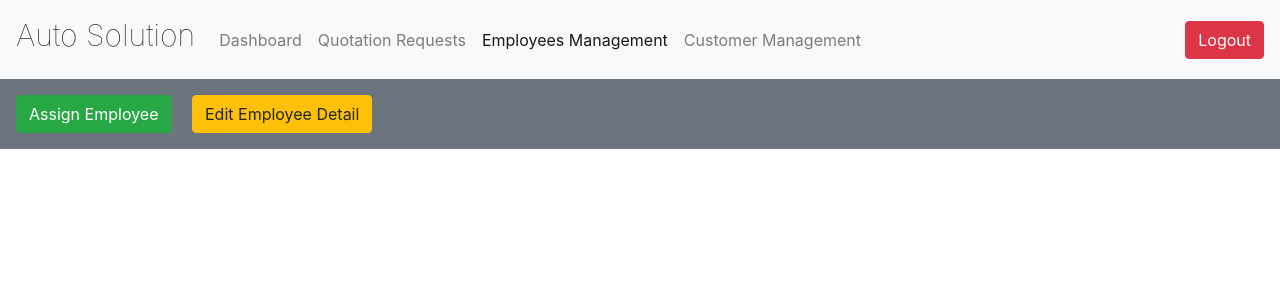
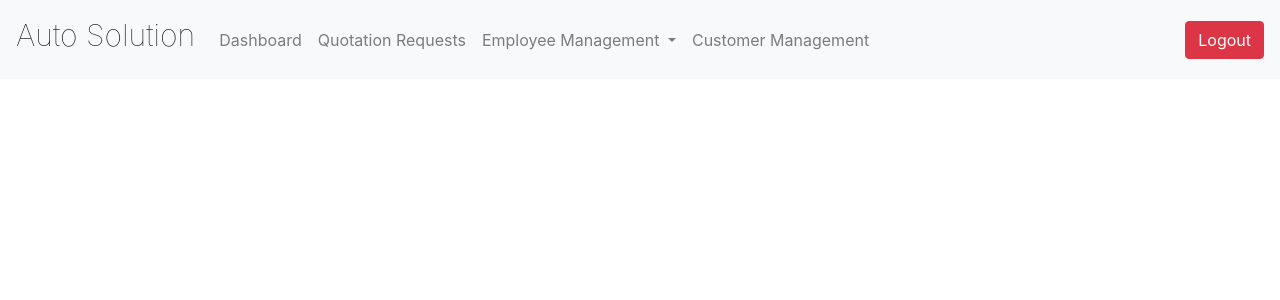
Before and after one commit to imtiazalirb/Auto-Solution, a PHP site: page /views/admin_employee_management.php in a window 1280 px wide. Shown: the top 300 px of the page. Run offline with PHP 8.4, Linux system fonts and the light colour scheme.

Commit message:
Admin's Employee Management navbar style changed

```diff
--- a/views/admin_employee_management.php
+++ b/views/admin_employee_management.php
@@ -25,8 +25,15 @@
           <li class="nav-item">
             <a class="nav-link" href="admin_quotation_management.php">Quotation Requests</a>
           </li>
-          <li class="nav-item active">
-            <a class="nav-link" href="admin_employee_management.php">Employees Management</a>
+          <li class="nav-item dropdown">
+            <a class="nav-link dropdown-toggle" href="#" id="navbarDropdown" role="button" data-toggle="dropdown" aria-haspopup="true" aria-expanded="false">
+              Employee Management
+            </a>
+            <div class="dropdown-menu" aria-labelledby="navbarDropdown">
+              <a class="dropdown-item" href="#">All Employee</a>
+              <a class="dropdown-item" href="employee_signup.php">Assign Employee</a>
+              <a class="dropdown-item" href="#">Edit Employee Detail</a>
+            </div>
           </li>
           <li class="nav-item">
             <a class="nav-link" href="admin_customer_management.php">Customer Management</a>
@@ -42,11 +49,6 @@
 </header>
 
 <!--BUTTONS-->
-<div class="bg-secondary">
-  <a class="btn btn-success float-middle my-3 ml-3" href="employee_signup.php" role="button">Assign Employee</a>
-  <a class="btn btn-warning float-middle my-3 ml-3" href="" role="button">Edit Employee Detail</a>
-
-</div>
 
 
 <div style="margin-top:50px"></div>
```
Also changed, not shown: views/admin_customer_management.php (+9 -2 lines), views/admin_dashboard.php (+9 -2 lines), views/admin_quotation_management.php (+9 -2 lines), views/employee_signup.php (+9 -2 lines).
